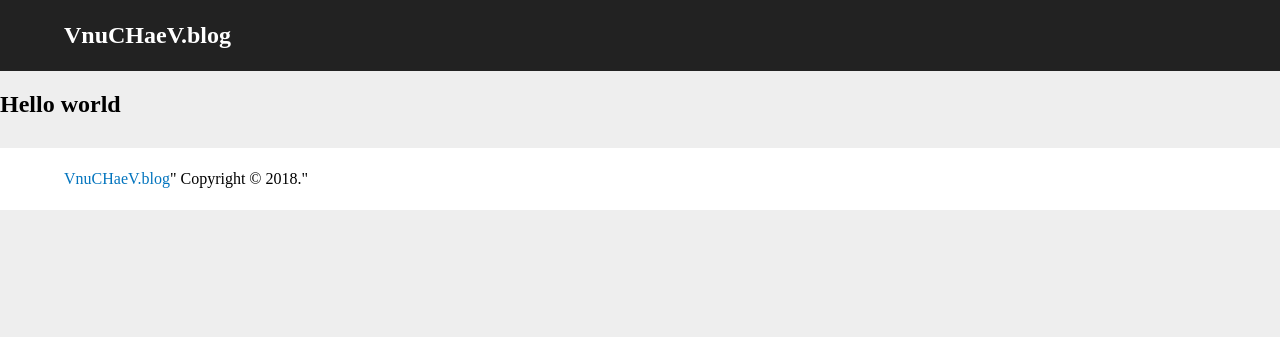
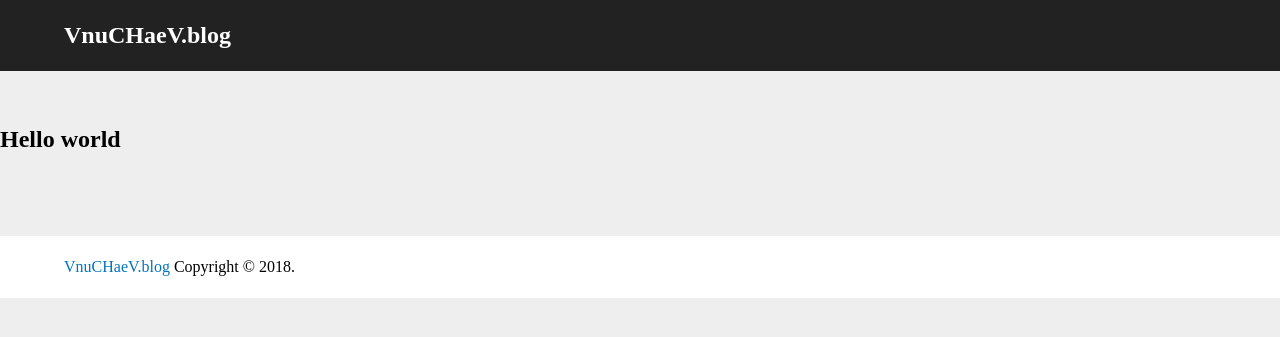
Before and after one commit to vitoyucepi/blog, a Jekyll site: the page built from index.html, in a window 1280 px wide. Shown: the top 337 px of the page. Built offline with Jekyll 4.4.1, drawn with Linux system fonts in a browser that asks for light colours.

Commit message:
style fix

```diff
--- a/_layouts/default.html
+++ b/_layouts/default.html
@@ -16,7 +16,7 @@
 		</div>
 		<div id="footer">
 			<div>
-				<a href="{{ site.baseurl }}" title="Для тех, кто смог">VnuCHaeV.blog</a>" Copyright © 2018."
+				<a href="{{ site.baseurl }}" title="Для тех, кто смог">VnuCHaeV.blog</a> Copyright © 2018.
 			</div>
 		</div>
 	</body>
--- a/css/default.css
+++ b/css/default.css
@@ -33,6 +33,8 @@ html, body {
 	color: #0274BE;
 }
 #page {
+	padding-top: 35px;
+	min-height: 100px;
 	max-width: 1152px;
 	min-width: 240px;
 }
```
